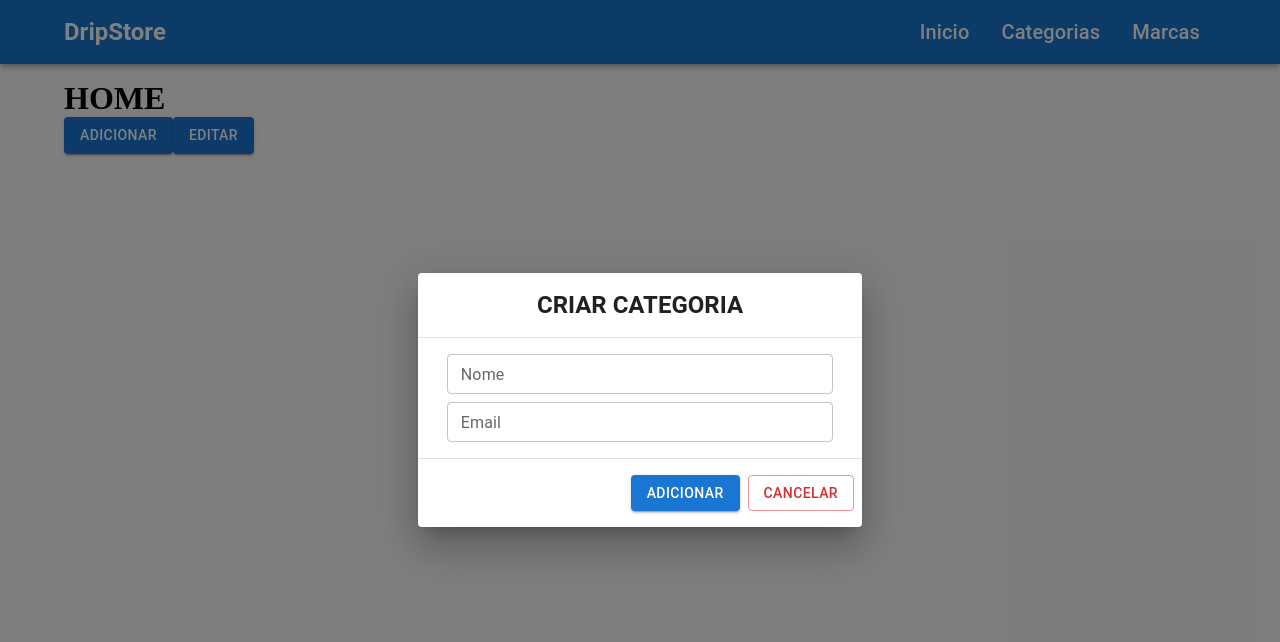
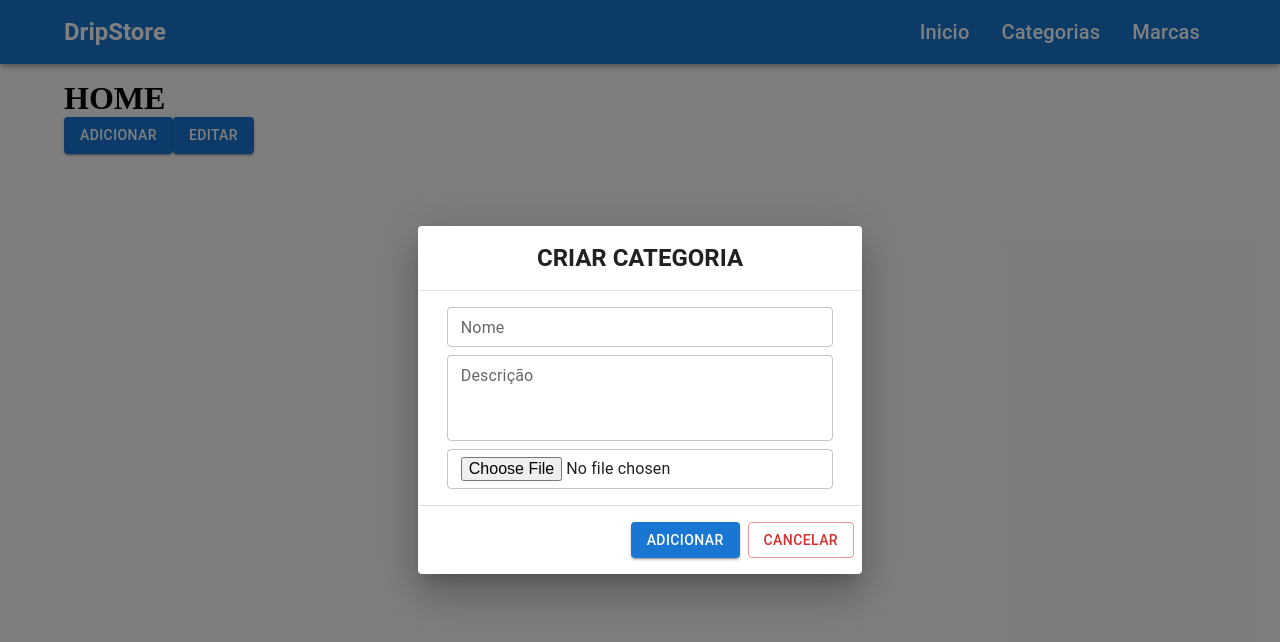
Before and after one commit to breno-dev98/drip, a React (Vite) app: page / in a window 1280 px wide. Both pictures are taken after a click on the button "ADICIONAR". Shown: the top 642 px of the page. Built offline with nearby package versions, Linux system fonts and the light colour scheme.

Commit message:
criando modal reutilizavel com validações com o zod

```diff
--- a/package.json
+++ b/package.json
@@ -12,6 +12,7 @@
   "dependencies": {
     "@emotion/react": "^11.14.0",
     "@emotion/styled": "^11.14.0",
+    "@hookform/resolvers": "^4.1.3",
     "@mui/icons-material": "^6.4.6",
     "@mui/material": "^6.4.6",
     "axios": "^1.8.1",
@@ -20,7 +21,8 @@
     "react-dom": "^19.0.0",
     "react-hook-form": "^7.54.2",
     "react-icons": "^5.5.0",
-    "react-router-dom": "^7.2.0"
+    "react-router-dom": "^7.2.0",
+    "zod": "^3.24.2"
   },
   "devDependencies": {
     "@eslint/js": "^9.21.0",
--- a/src/components/ui/ModalReutilizavel.jsx
+++ b/src/components/ui/ModalReutilizavel.jsx
@@ -1,9 +1,17 @@
 import { Button, Dialog, DialogActions, Divider, FormControl, TextField, Typography } from "@mui/material";
 import { useForm } from "react-hook-form";
+import { z } from 'zod'
+import { zodResolver } from "@hookform/resolvers/zod";
 const ModalReutilizavel = ({type = 'create', headerTitle = 'Header Title Modal', headerAlign = 'left', fields, open, onClose}) => {
-    const {register, handleSubmit, reset} = useForm()
+    const schema = z.object({
+        nome: z.string().max(255, "Nome deve ter no máximo 255 caracteres.").nonempty("O campo Nome é obrigatório."),
+        email: z.string().email("Email inválido!").nonempty("O campo Email é obrigatório.")
+    })
+
+
+    const {register, handleSubmit, reset, formState: {errors}} = useForm({resolver: zodResolver(schema)})
     const onSubmit = (data) => {
-        console.log(data);
+        console.log("Dados enviados:",data);
         reset()
         onClose()
     }
@@ -16,7 +24,19 @@ const ModalReutilizavel = ({type = 'create', headerTitle = 'Header Title Modal',
             <form onSubmit={handleSubmit(onSubmit)}>
                 <FormControl fullWidth sx={{padding: '1rem 1.8rem', gap: 1}}>
                     {fields?.map(item => (
-                        <TextField label={item.label} type={item.type} name={item.name} variant="outlined" size="small" {...register(`${item?.name}`)}/>
+                        <TextField key={item.label} label={item.label}
+                        type={item.type}
+                        name={item.name}
+                        variant="outlined"
+                        size="small"
+                        multiline={item.multiline}
+                        rows={item.rows}
+                        inputProps={{maxLength: item.maxLength}}
+                        {...register(item.name)}
+                        error={!!errors[item.name]}
+                        helperText={errors[item.name]?.message}
+                        />
+
                     ))}
 
                 </FormControl>
--- a/src/pages/Home/index.jsx
+++ b/src/pages/Home/index.jsx
@@ -12,8 +12,9 @@ const HomePage = () => {
 
     const handleCloseModal = () => setOpenModal(false)
     const fieldsList = [
-        {label: 'Nome', name: 'nome', type: 'text'},
-        {label: 'Email', name: 'email', type: 'email'},
+        {label: 'Nome', name: 'nome', type: 'text', maxLength: 255},
+        {label: 'Descrição', name: 'descricao', type: 'text', multiline: true, rows: 3},
+        {name: 'imagem', type: 'file'},
     ]
     return (
         <Container maxWidth='lg'>
```
Also changed, not shown: 1 other file (tests, documents, lock files or other folders).
